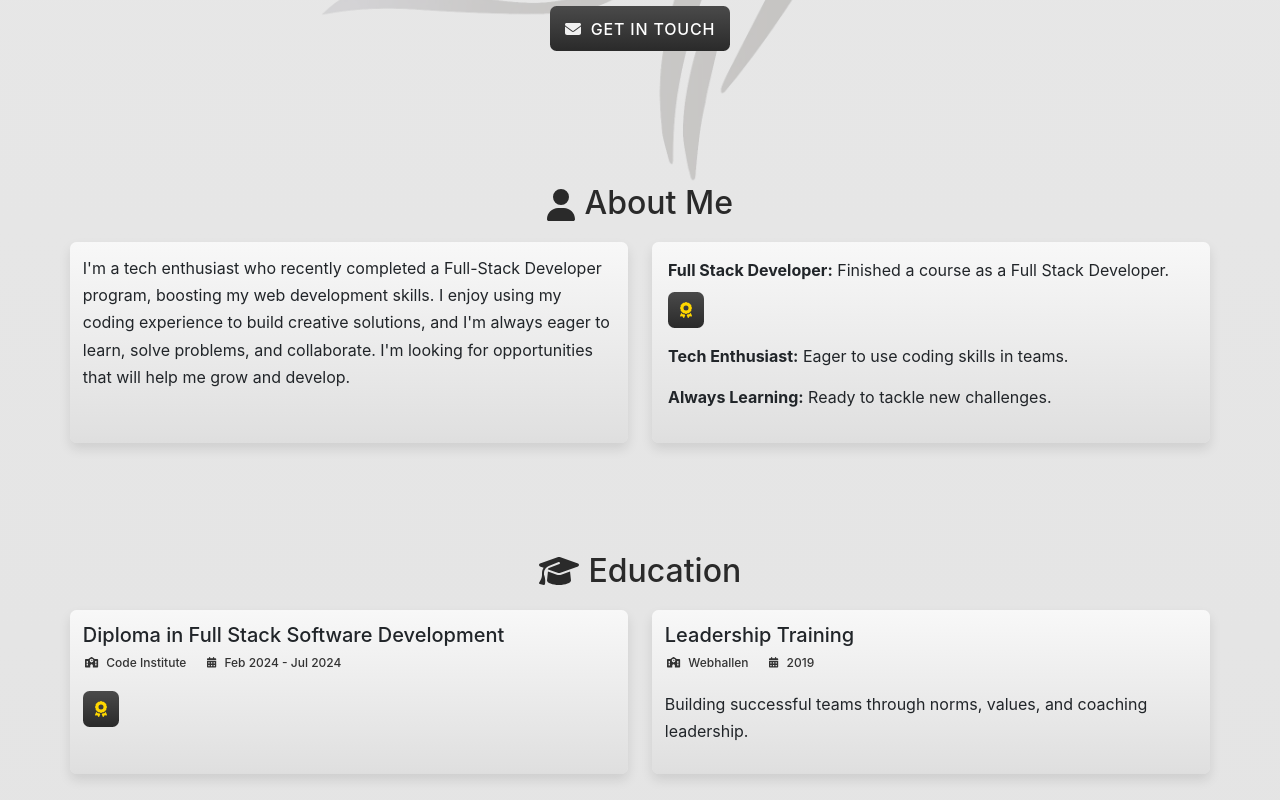
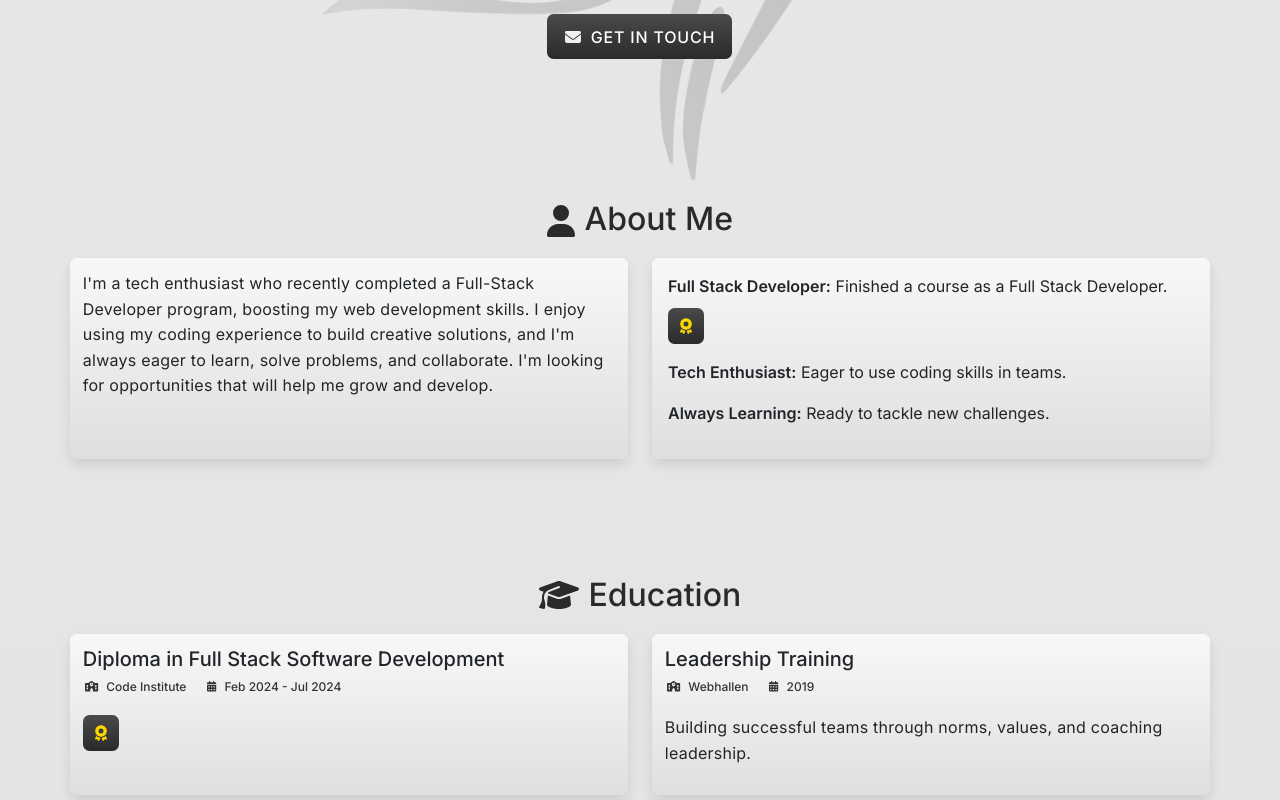
Before and after one commit to j0hanz/j0hanz-portfolio, a React (Create React App) app: page / in a window 1280 px wide. Shown: the part 600-1400 px from the top of the page. Built offline with nearby package versions, Linux system fonts and the light colour scheme; no server answers.

Commit message:
Update CSS styles for improved layout and typography

```diff
--- a/src/App.module.css
+++ b/src/App.module.css
@@ -1,6 +1,5 @@
 /* Importing the Inter font from Google Fonts */
-@import url('https://fonts.googleapis.com/css2?family=Inter:wght@300;400;500;600&display=swap')
-!important;
+@import url('https://fonts.googleapis.com/css2?family=Inter:wght@300;400;500;600&display=swap');
 
 :root {
   --bs-body-bg: none !important;
@@ -155,7 +154,7 @@ code {
 }
 
 .sectionPadding {
-  padding-top: 2.5rem !important;
+  padding-top: 3rem !important;
   padding-bottom: 2.5rem !important;
 }
 
@@ -167,7 +166,8 @@ code {
 }
 
 .cardText {
-  line-height: 1.7 !important;
+  line-height: 1.6 !important;
+  letter-spacing: 0.25px !important;
 }
 
 .customTooltip {
@@ -249,6 +249,11 @@ code {
   border: none !important;
 }
 
+.cardHeader {
+  letter-spacing: 0.25px !important;
+  font-size: 1.35rem !important;
+}
+
 .customBadge {
   display: inline-block !important;
   color: #333 !important;
@@ -259,7 +264,7 @@ code {
 }
 
 .customButtonLight {
-  width: 180px;
+  width: 185px;
   height: 45px;
   border: none !important;
   border-radius: 6.5px !important;
```
